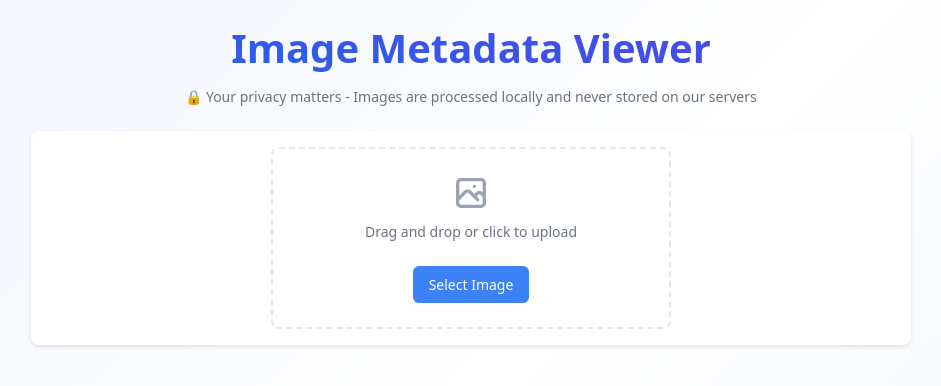
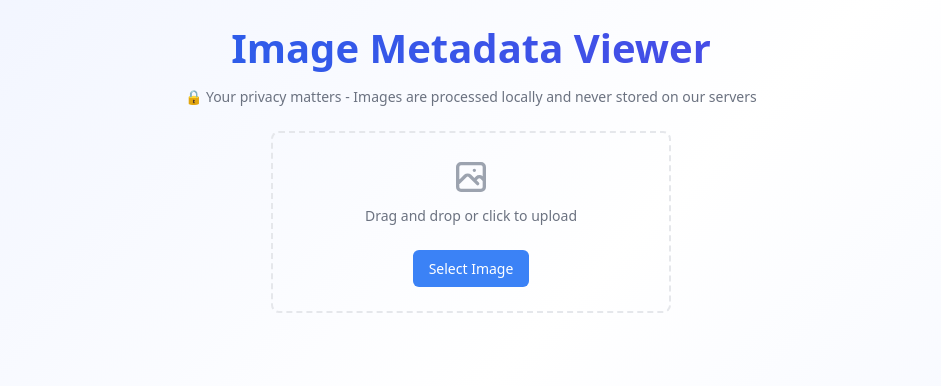
Before and after one commit to shaazkazi/imager, a React (Vite) app: page / in a window 1280 px wide. Shown: the top 386 px of the page, without its empty margins (169-1110 px from the left). Built offline with nearby package versions, Linux system fonts and the light colour scheme.

Commit message:
Initial commit: Image Metadata Viewer

```diff
--- a/src/App.jsx
+++ b/src/App.jsx
@@ -4,20 +4,26 @@ import MetadataDisplay from "./components/MetadataDisplay";
 
 const App = () => {
   const [metadata, setMetadata] = useState(null);
+  const [isLoading, setIsLoading] = useState(false);
 
   const handleUpload = (file) => {
+    setIsLoading(true);
     const formData = new FormData();
     formData.append("image", file);
 
-    const API_URL = 'https://imager-backend.onrender.com'
-
-    fetch(`${API_URL}/api/metadata`, {
+    fetch("http://localhost:5000/api/metadata", {
       method: "POST",
       body: formData,
     })
       .then((response) => response.ok ? response.json() : Promise.reject())
-      .then((data) => setMetadata(data))
-      .catch((error) => console.error("Error:", error));
+      .then((data) => {
+        setMetadata(data);
+        setIsLoading(false);
+      })
+      .catch((error) => {
+        console.error("Error:", error);
+        setIsLoading(false);
+      });
   };
 
   return (
@@ -54,19 +60,40 @@ const App = () => {
         }}>
           🔒 Your privacy matters - Images are processed locally and never stored on our servers
         </p>
-        <div style={{
-          width: '100%',
-          background: 'white',
-          borderRadius: '0.5rem',
-          boxShadow: '0 2px 4px rgba(0, 0, 0, 0.1)',
-          padding: '1rem',
-          boxSizing: 'border-box'
-        }}>
-          <Uploader onUpload={handleUpload} />
+        <Uploader onUpload={handleUpload} />
+        {isLoading ? (
+          <div style={{
+            textAlign: 'center',
+            padding: '2rem',
+            color: '#4b5563'
+          }}>
+            <div style={{
+              display: 'inline-block',
+              animation: 'spin 1s linear infinite',
+              border: '3px solid #e5e7eb',
+              borderTopColor: '#3b82f6',
+              borderRadius: '50%',
+              width: '2rem',
+              height: '2rem',
+              marginBottom: '0.5rem'
+            }} />
+            <p>Processing image metadata...</p>
+          </div>
+        ) : (
           <MetadataDisplay metadata={metadata} />
-        </div>
+        )}
       </div>
+      <style>
+        {`
+          @keyframes spin {
+            to {
+              transform: rotate(360deg);
+            }
+          }
+        `}
+      </style>
     </div>
-  );};
+  );
+};
 
 export default App;
```
Also changed, not shown: 2 other files (tests, documents, lock files or other folders).
